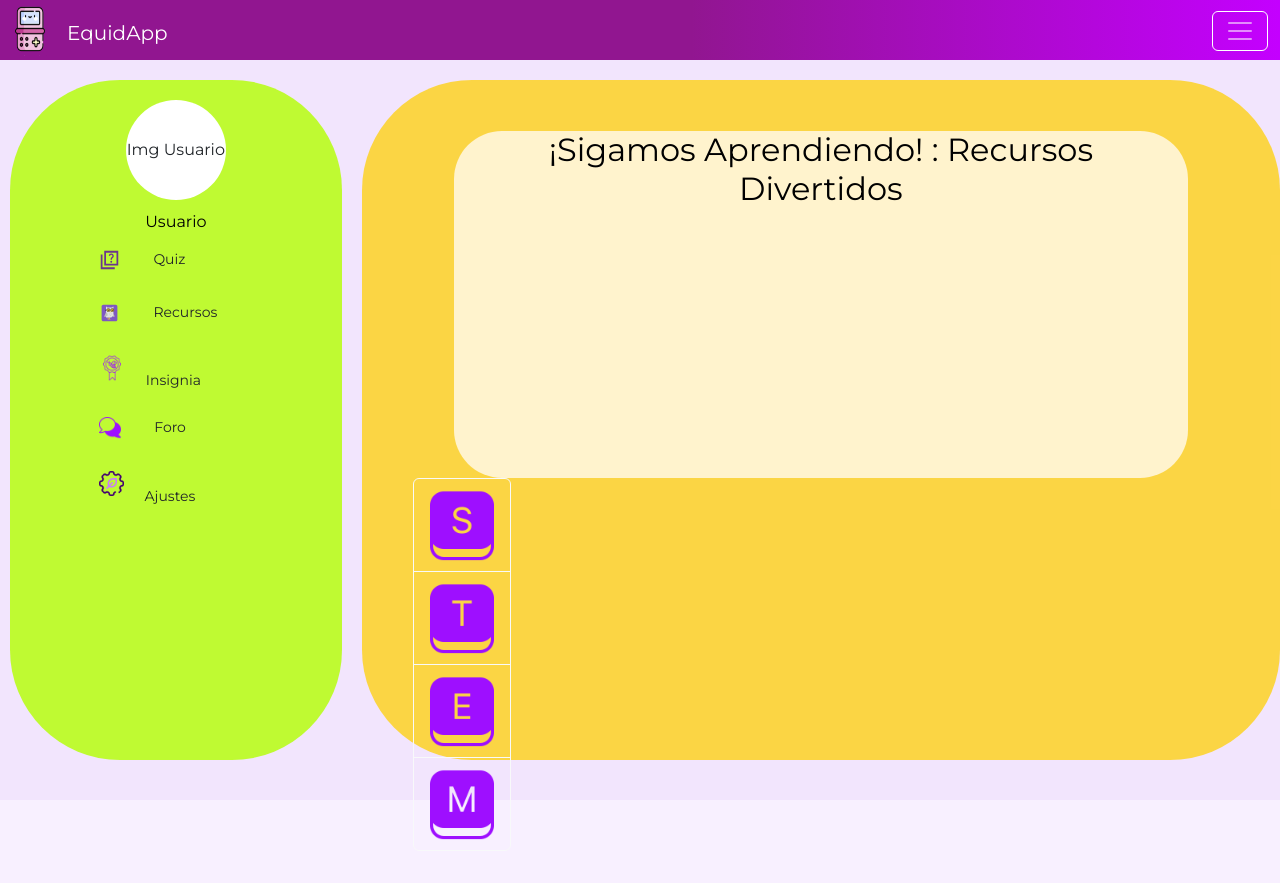
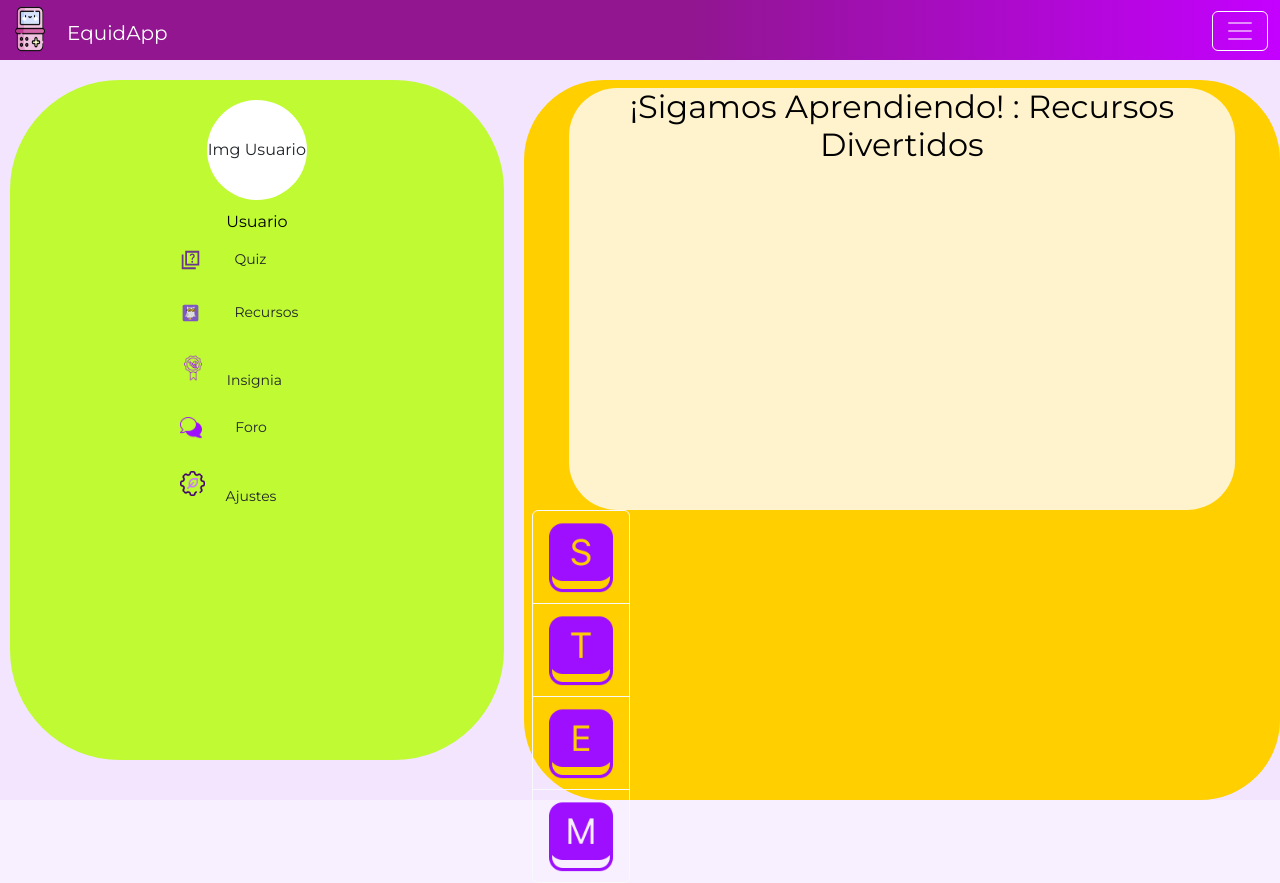
Before and after one commit to bRiquelmeJ/Project, a React (Create React App) app: page /recurso in a window 1280 px wide. Before the commit the page ends 851 px from the top, so only its background shows below. Built offline with nearby package versions, Linux system fonts and the light colour scheme; a web font is replaced by a local one.

Commit message:
Update recurso.css

```diff
--- a/src/components/RecursosExternos/recurso.css
+++ b/src/components/RecursosExternos/recurso.css
@@ -42,14 +42,13 @@
     font-weight: 400;
     word-wrap: break-word;
 }
+
 .app-main {
-    flex-grow: 1;
+
     margin-left: 20px;
-    padding: 4%;
-    background-color: rgba(255, 207, 0, 0.73);
-    border-radius: 110px;
-    max-width: 970px;
-    height: 85%;
+    padding: 8px;
+    background-color: rgba(255, 207, 0);
+    border-radius: 80px;
     margin-top: 80px;
 }
 
```
